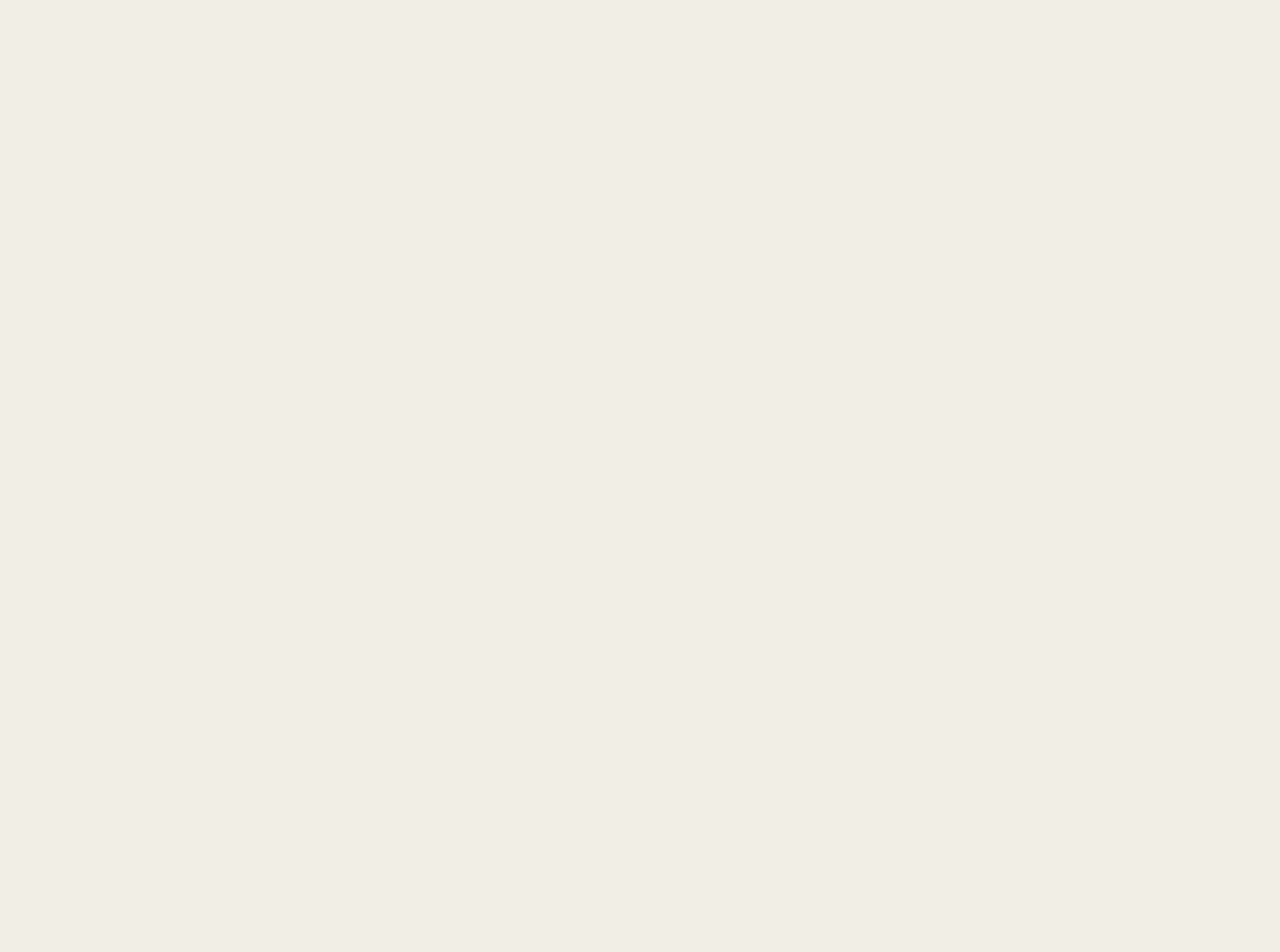
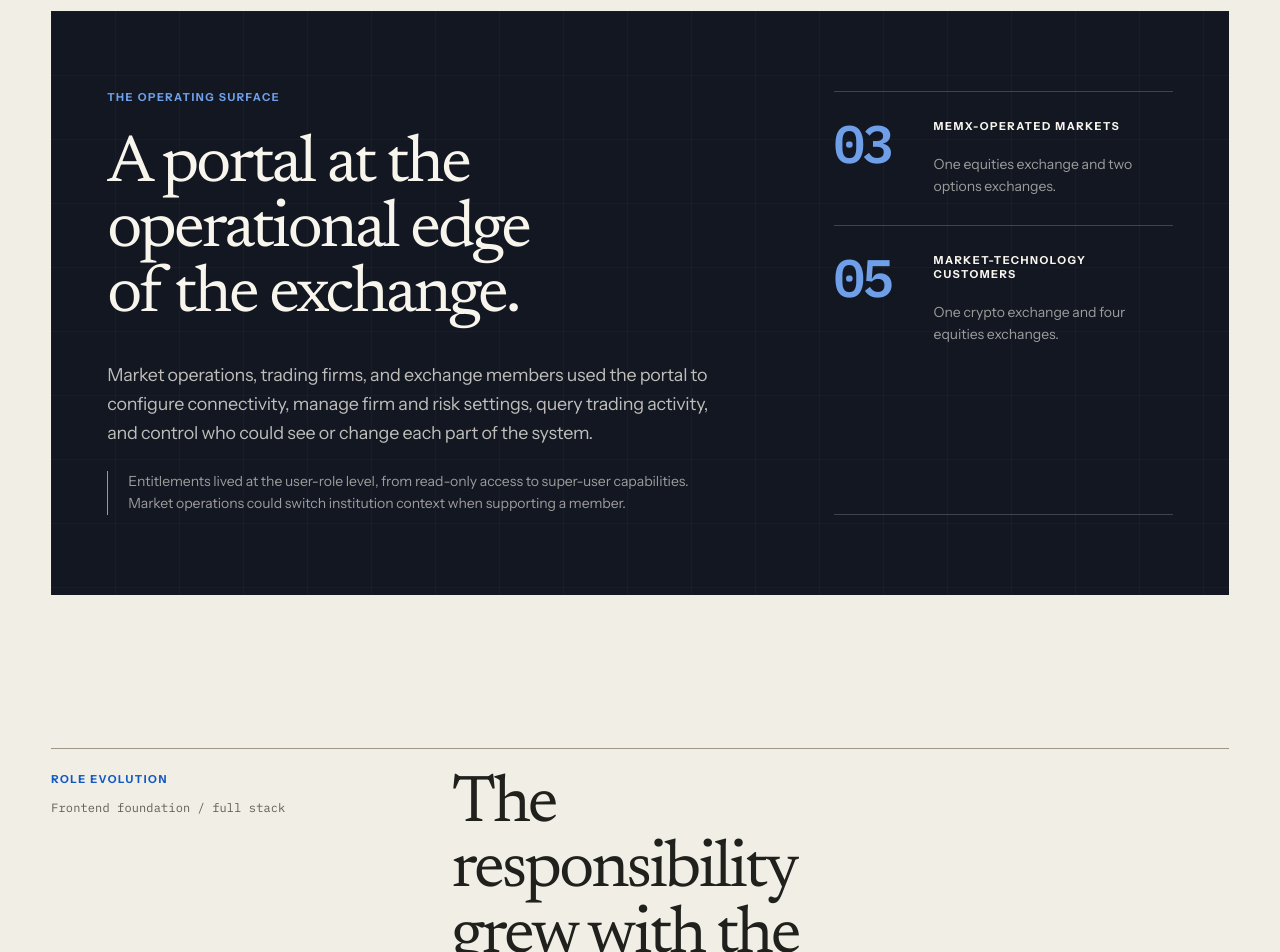
Before and after one commit to parfuso-pvs/portfolio, a Next.js app: page /work/memx in a window 1280 px wide. Shown: the part 1420-2372 px from the top of the page. Before the commit the page ends 1431 px from the top, so only its background shows below. Built offline with nearby package versions, Linux system fonts and the light colour scheme.

Commit message:
feat(PORT-402): build MEMX narrative chapters

```diff
--- a/src/app/work/memx/page.tsx
+++ b/src/app/work/memx/page.tsx
@@ -1,6 +1,7 @@
 import type { Metadata } from "next";
 
 import { CaseStudyFrame } from "@/components/case-study/case-study-frame";
+import { MemxNarrative } from "@/components/case-study/memx-narrative";
 import { getProject } from "@/content/projects";
 
 const project = getProject("memx");
@@ -11,5 +12,9 @@ export const metadata: Metadata = {
 };
 
 export default function MemxPage() {
-  return <CaseStudyFrame project={project} />;
+  return (
+    <CaseStudyFrame project={project}>
+      <MemxNarrative />
+    </CaseStudyFrame>
+  );
 }
--- /dev/null
+++ b/src/components/case-study/memx-narrative.tsx
@@ -0,0 +1,121 @@
+import { memxCaseStudy } from "@/content/case-studies/memx";
+
+export function MemxNarrative() {
+  return (
+    <div aria-label="MEMX case-study chapters">
+      <section className="px-page-gutter pb-section" aria-labelledby="memx-operating-surface">
+        <div className="bg-media-backdrop text-media-foreground relative mx-auto grid w-full max-w-[90rem] overflow-hidden px-6 py-10 sm:px-10 sm:py-14 lg:grid-cols-12 lg:gap-6 lg:px-14 lg:py-20">
+          <div
+            className="pointer-events-none absolute inset-0 opacity-15 [background-image:linear-gradient(color-mix(in_srgb,var(--paper-raised)_18%,transparent)_1px,transparent_1px),linear-gradient(90deg,color-mix(in_srgb,var(--paper-raised)_18%,transparent)_1px,transparent_1px)] [background-size:4rem_4rem]"
+            aria-hidden="true"
+          />
+          <header className="relative lg:col-span-7">
+            <p className="type-label text-accent-on-dark">{memxCaseStudy.brief.eyebrow}</p>
+            <h2
+              id="memx-operating-surface"
+              className="type-heading text-media-foreground mt-7 max-w-[13ch] text-pretty"
+            >
+              {memxCaseStudy.brief.title}
+            </h2>
+            <p className="type-body text-media-foreground/75 mt-8 max-w-2xl">
+              {memxCaseStudy.brief.body}
+            </p>
+            <p className="type-body-small text-media-foreground/60 mt-6 max-w-2xl border-l border-accent-on-dark pl-5">
+              {memxCaseStudy.brief.audience}
+            </p>
+          </header>
+
+          <dl className="relative mt-16 divide-y divide-media-foreground/20 border-y border-media-foreground/20 lg:col-span-4 lg:col-start-9 lg:mt-0">
+            {memxCaseStudy.marketScale.map((metric) => (
+              <div key={metric.value} className="grid grid-cols-[5rem_minmax(0,1fr)] gap-5 py-7">
+                <dt className="contents">
+                  <span className="type-numeric text-accent-on-dark row-span-2">
+                    {metric.value}
+                  </span>
+                  <span className="type-label text-media-foreground self-end">{metric.label}</span>
+                </dt>
+                <dd className="type-body-small text-media-foreground/60 col-start-2">
+                  {metric.detail}
+                </dd>
+              </div>
+            ))}
+          </dl>
+        </div>
+      </section>
+
+      <section className="px-page-gutter pb-section" aria-labelledby="memx-evolution">
+        <div className="mx-auto grid w-full max-w-[90rem] gap-12 border-t border-line-strong pt-6 lg:grid-cols-12 lg:gap-6">
+          <header className="lg:col-span-3">
+            <p className="type-label text-accent">Role evolution</p>
+            <p className="type-mono text-muted mt-3">Frontend foundation / full stack</p>
+          </header>
+
+          <div className="lg:col-span-8 lg:col-start-5">
+            <h2 id="memx-evolution" className="type-heading text-ink max-w-[12ch] text-pretty">
+              The responsibility grew with the platform.
+            </h2>
+            <ol className="mt-12 divide-y divide-line border-y border-line-strong sm:mt-16">
+              {memxCaseStudy.phases.map((phase) => (
+                <li
+                  key={phase.index}
+                  className="grid gap-5 py-9 sm:grid-cols-[5rem_minmax(0,1fr)] sm:py-11"
+                >
+                  <p className="type-mono text-accent">{phase.index}</p>
+                  <article>
+                    <h3 className="type-heading text-ink text-[clamp(2rem,3vw,3.5rem)]">
+                      {phase.title}
+                    </h3>
+                    <p className="type-body text-ink mt-6 max-w-3xl">{phase.body}</p>
+                    <p className="type-body-small text-muted mt-5 max-w-3xl border-l border-line-strong pl-4">
+                      {phase.detail}
+                    </p>
+                  </article>
+                </li>
+              ))}
+            </ol>
+          </div>
+        </div>
+      </section>
+
+      <section className="px-page-gutter pb-section" aria-labelledby="memx-scaling-decision">
+        <div className="material-blueprint mx-auto grid w-full max-w-[90rem] gap-12 px-6 py-10 sm:px-10 sm:py-14 lg:grid-cols-12 lg:gap-6 lg:px-14 lg:py-20">
+          <header className="lg:col-span-7">
+            <p className="type-label text-accent">{memxCaseStudy.architecture.eyebrow}</p>
+            <h2
+              id="memx-scaling-decision"
+              className="type-heading text-ink mt-7 max-w-[14ch] text-pretty"
+            >
+              {memxCaseStudy.architecture.title}
+            </h2>
+            <p className="type-body text-ink mt-8 max-w-2xl">{memxCaseStudy.architecture.body}</p>
+          </header>
+          <aside
+            className="material-vellum self-end px-6 py-7 lg:col-span-4 lg:col-start-9"
+            aria-label="Evolution note"
+          >
+            <p className="type-label text-muted">Refactor / repeat</p>
+            <p className="type-body-small text-ink mt-5">{memxCaseStudy.architecture.note}</p>
+          </aside>
+        </div>
+      </section>
+
+      <section className="px-page-gutter pb-section" aria-labelledby="memx-production-practice">
+        <div className="mx-auto grid w-full max-w-[90rem] gap-12 border-t border-line-strong pt-6 lg:grid-cols-12 lg:gap-6">
+          <header className="lg:col-span-3">
+            <p className="type-label text-accent">{memxCaseStudy.operatingPractice.eyebrow}</p>
+          </header>
+          <div className="lg:col-span-5 lg:col-start-5">
+            <h2 id="memx-production-practice" className="type-heading text-ink max-w-[12ch]">
+              {memxCaseStudy.operatingPractice.title}
+            </h2>
+            <p className="type-body text-ink mt-7">{memxCaseStudy.operatingPractice.body}</p>
+          </div>
+          <aside className="border-l border-accent pl-5 lg:col-span-3" aria-label="Team context">
+            <p className="type-label text-muted">Team context</p>
+            <p className="type-body-small text-ink mt-4">{memxCaseStudy.operatingPractice.team}</p>
+          </aside>
+        </div>
+      </section>
+    </div>
+  );
+}
--- /dev/null
+++ b/src/content/case-studies/memx.ts
@@ -0,0 +1,56 @@
+export const memxCaseStudy = {
+  brief: {
+    eyebrow: "The operating surface",
+    title: "A portal at the operational edge of the exchange.",
+    body: "Market operations, trading firms, and exchange members used the portal to configure connectivity, manage firm and risk settings, query trading activity, and control who could see or change each part of the system.",
+    audience:
+      "Entitlements lived at the user-role level, from read-only access to super-user capabilities. Market operations could switch institution context when supporting a member.",
+  },
+  marketScale: [
+    {
+      value: "03",
+      label: "MEMX-operated markets",
+      detail: "One equities exchange and two options exchanges.",
+    },
+    {
+      value: "05",
+      label: "market-technology customers",
+      detail: "One crypto exchange and four equities exchanges.",
+    },
+  ],
+  phases: [
+    {
+      index: "01",
+      title: "Build the operating surface",
+      body: "The first phase was frontend-led: onboarding and connectivity forms, then the individual tools members needed for ports, MPIDs, firms, risk, trade queries, symbols, and role entitlements.",
+      detail:
+        "Phil built the portal's early UI foundation and scaffolded the institution-switching experience used by market operations.",
+    },
+    {
+      index: "02",
+      title: "Make one platform serve many markets",
+      body: "The first market-technology customer changed the problem. Two known markets became a growing set of implementations with shared foundations and materially different business rules.",
+      detail:
+        "Phil's manager scaffolded the database-driven market architecture. Phil created the corresponding frontend system for reusable fields, feature flags, market-specific visibility, validation, and request sanitization.",
+    },
+    {
+      index: "03",
+      title: "Own the full path",
+      body: "The role expanded into full-stack delivery, production support, incident calls, customer requests, QA findings, and features spanning the database, server, and interface.",
+      detail:
+        "For a later real-time IPO requirement, Phil extended the backend and WebSocket flow, handled missing or malformed fields, and delivered the new data efficiently in the UI.",
+    },
+  ],
+  architecture: {
+    eyebrow: "The scaling decision",
+    title: "Shared by default. Specific where the market demanded it.",
+    body: "Database configuration determined entities and feature support for the active market. Market-specific classes handled rules that could not be shared. On the frontend, reusable components and utilities translated that configuration into the correct fields, behavior, and sanitized requests.",
+    note: "The system improved with every customer: early custom additions exposed patterns, and those patterns drove continued refactoring toward a cleaner shared platform.",
+  },
+  operatingPractice: {
+    eyebrow: "Production practice",
+    title: "Treat every fix as a system change.",
+    body: "The team reproduced issues manually, mapped the affected surfaces, planned the smallest safe change, tested heavily, and used detailed pull-request review before handing a development release to QA.",
+    team: "The team grew from Phil and his manager to as many as seven additional developers, with engineers sometimes splitting a feature by layer and sometimes owning it end to end.",
+  },
+} as const;
```
Also changed, not shown: 3 other files (tests, documents, lock files or other folders).
